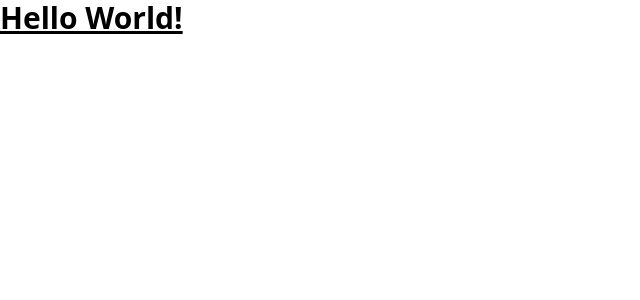
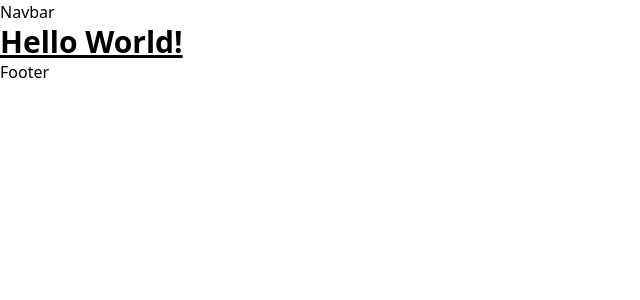
Before and after one commit to DennohKim/nft-marketplace, a Next.js app: page / in a window 1280 px wide. Shown: the top 300 px of the page, without its empty margins (0-640 px from the left). Built offline with nearby package versions, Linux system fonts and the light colour scheme.

Commit message:
reusable logic

```diff
--- /dev/null
+++ b/components/Footer.jsx
@@ -0,0 +1,7 @@
+import React from 'react';
+
+const Footer = () => (
+  <div>Footer</div>
+);
+
+export default Footer;
--- /dev/null
+++ b/components/Navbar.jsx
@@ -0,0 +1,7 @@
+import React from 'react';
+
+const Navbar = () => (
+  <div>Navbar</div>
+);
+
+export default Navbar;
--- /dev/null
+++ b/components/index.js
@@ -0,0 +1,4 @@
+import Navbar from './Navbar';
+import Footer from './Footer';
+
+export { Navbar, Footer };
--- a/pages/_app.js
+++ b/pages/_app.js
@@ -1,7 +1,20 @@
-import '../styles/globals.css'
+import Script from 'next/script';
+import { ThemeProvider } from 'next-themes';
+import { Navbar, Footer } from '../components';
 
-function MyApp({ Component, pageProps }) {
-  return <Component {...pageProps} />
-}
+import '../styles/globals.css';
 
-export default MyApp
+const MyApp = ({ Component, pageProps }) => (
+  <ThemeProvider attribute="class">
+    <div className=" dark:bg-nft-dark bg-white min-h-screen ">
+      <Navbar />
+      <Component {...pageProps} />
+      <Footer />
+
+    </div>
+    <Script src="https://kit.fontawesome.com/6749fd5a79.js" crossOrigin="anonymous" />
+  </ThemeProvider>
+
+);
+
+export default MyApp;
```
